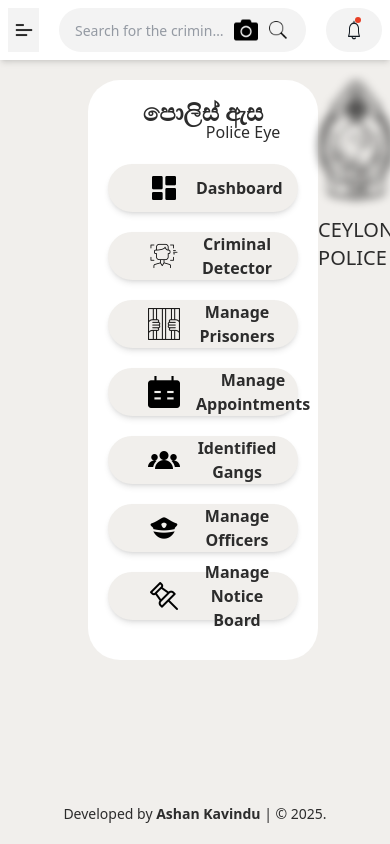
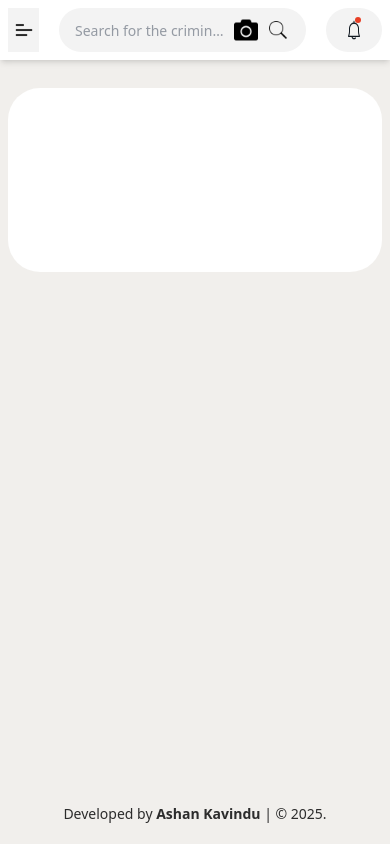
Before and after one commit to Ashan-TUF/PoliceEye, a React (Vite) app: page /home in a window 390 px wide. Built offline with nearby package versions, Linux system fonts and the light colour scheme.

Commit message:
update body content

```diff
--- a/src/components/headerView.tsx
+++ b/src/components/headerView.tsx
@@ -28,7 +28,7 @@ const HeaderView = () => {
     <>
       <nav className="w-full md:px-10 md:mt-5">
         <div className="bg-white md:rounded-full flex justify-between px-2 md:px-6 py-2 shadow-md h-15 gap-5">
-          <div className="flex items-center justify-center w-10 bg-[#f3f3f3] md:hidden">
+          <div className="flex items-center justify-center w-10 bg-[#f3f3f3] xl:hidden">
             <button onClick={toggleMenu}>
               <img
                 src={menuIcon}
--- a/src/ui/homeScreen.tsx
+++ b/src/ui/homeScreen.tsx
@@ -1,4 +1,3 @@
-import sriLankaLogo from "../../src/assets/images/sriLnkaPoliceLogo.png";
 import HeaderView from "../components/headerView";
 import MenuBarView from "../components/menuBarView";
 import dashboardIcon from "../assets/icons/dashboard.png";
@@ -17,8 +16,8 @@ const HomeScreen = () => {
   return (
     <div className="w-screen min-h-screen overflow-x-hidden">
       <HeaderView />
-      <div className="flex w-full pt-5">
-        <div className="bg-white h-fit w-10 ml-2 pt-5 pb-5 top-5 rounded-4xl flex flex-col gap-4 items-center justify-center">
+      <div className="w-full pt-5 flex">
+        <div className="bg-white h-fit w-10 ml-2 pt-5 pb-5 top-5 rounded-4xl flex-col gap-4 items-center justify-center  hidden xl:flex">
           <img
             src={menuIcon}
             alt="menu icon"
@@ -45,7 +44,7 @@ const HomeScreen = () => {
             className="w-5 h-5 hover:opacity-60 cursor-pointer"
           />
         </div>
-        <div className="bg-white p-5 pb-10 h-fit w-80 ms-20 top-5 rounded-4xl">
+        <div className="bg-white p-5 pb-10 h-fit w-80 ms-20 top-5 rounded-4xl  hidden xl:flex flex-col">
           <p className="text-2xl text-[#2C2C2C] text-center font-semibold leading-none">
             පොලිස් ඇස
           </p>
@@ -102,13 +101,8 @@ const HomeScreen = () => {
             }}
           />
         </div>
-        <div className="flex flex-col items-center grow">
-          <img
-            src={sriLankaLogo}
-            alt="Sri Lanka Logo"
-            className="w-25 h-30 blur-xs"
-          />
-          <p className="text-xl text-[#2C2C2C] mt-4">CEYLON POLICE</p>
+        <div className="flex h-50 grow p-2 md:p-10">
+          <div className="w-full xl:w-1/2 h-full bg-white rounded-4xl"></div>
         </div>
       </div>
       <p className="fixed w-full bottom-5 text-sm text-center text-[#2C2C2C]">
```
